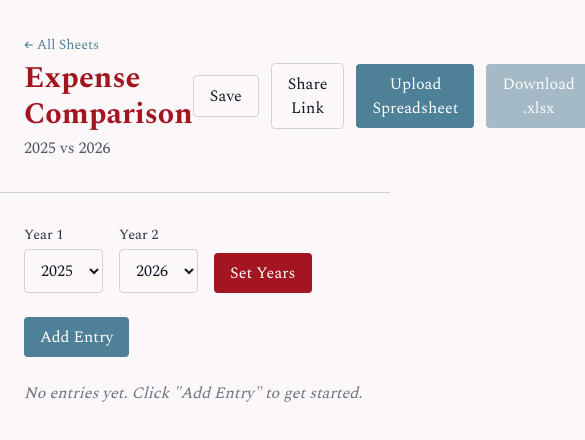
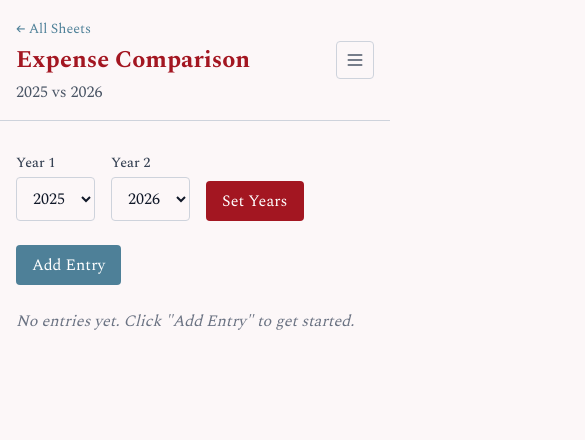
Before and after one commit to Eyesofbanquo/tapptricity, a Next.js app: page /expense-comparison/1 in a window 390 px wide. Shown: the top 440 px of the page, 585 px wide, since content can reach past the window. Built offline with nearby package versions, Linux system fonts and the light colour scheme.

Commit message:
integrate mobile/desktop menus
- conditional desktop buttons: save/download if rows, upload if empty
- add desktop delete button with crimson styling
- mobile hamburger menu with ActionMenu component
- save toast, responsive header padding, gap between title and menu

```diff
--- a/src/app/expense-comparison/[code]/page.tsx
+++ b/src/app/expense-comparison/[code]/page.tsx
@@ -1,6 +1,6 @@
 "use client";
 
-import { use, useState, useCallback } from "react";
+import { use, useState, useCallback, useEffect, useRef } from "react";
 import Link from "next/link";
 import { useRouter } from "next/navigation";
 import { useExpenseComparison } from "@/hooks/useExpenseComparison";
@@ -9,10 +9,12 @@ import type { EditTarget } from "@/components/expense-comparison/AddEntryModal";
 import { YearSelector } from "@/components/expense-comparison/YearSelector";
 import { ExpenseTable } from "@/components/expense-comparison/ExpenseTable";
 import { AddEntryModal } from "@/components/expense-comparison/AddEntryModal";
-import { DownloadButton } from "@/components/expense-comparison/DownloadButton";
-import { UploadButton } from "@/components/expense-comparison/UploadButton";
+import { DownloadButton, downloadExpenseSheet } from "@/components/expense-comparison/DownloadButton";
+import { UploadButton, parseExpenseFile } from "@/components/expense-comparison/UploadButton";
 import { ShareButton } from "@/components/expense-comparison/ShareButton";
 import { SaveButton } from "@/components/expense-comparison/SaveButton";
+import { ActionMenu } from "@/components/expense-comparison/ActionMenu";
+import { Toast } from "@/components/expense-comparison/Toast";
 import { DeleteSheetDialog } from "@/components/expense-comparison/DeleteSheetDialog";
 
 export default function ExpenseComparisonSheetPage({
@@ -22,11 +24,33 @@ export default function ExpenseComparisonSheetPage({
 }) {
   const { code } = use(params);
   const router = useRouter();
-  const { state, loaded, setYears, addEntry, bulkAddEntries, deleteRow, setRegion, flushSave, deleteSheet } =
+  const { state, loaded, saving, setYears, addEntry, bulkAddEntries, deleteRow, setRegion, flushSave, deleteSheet } =
     useExpenseComparison(code);
   const [editTarget, setEditTarget] = useState<EditTarget | null>(null);
   const [showDeleteDialog, setShowDeleteDialog] = useState(false);
   const [pendingDeleteRowId, setPendingDeleteRowId] = useState<string | null>(null);
+  const [showToast, setShowToast] = useState(false);
+  const prevSaving = useRef(false);
+
+  const mobileFileInputRef = useRef<HTMLInputElement>(null);
+
+  useEffect(() => {
+    if (prevSaving.current && !saving) {
+      setShowToast(true);
+      const t = setTimeout(() => setShowToast(false), 2000);
+      return () => clearTimeout(t);
+    }
+    prevSaving.current = saving;
+  }, [saving]);
+
+  const handleShare = useCallback(() => {
+    const url = `${window.location.origin}/expense-comparison/${code}`;
+    navigator.clipboard.writeText(url);
+  }, [code]);
+
+  const handleDownload = useCallback(() => {
+    downloadExpenseSheet(state);
+  }, [state]);
 
   function handleEditCell(rowId: string, month: MonthName) {
     const row = state.rows.find((r) => r.id === rowId);
@@ -79,27 +103,61 @@ export default function ExpenseComparisonSheetPage({
 
   return (
     <div className="min-h-screen bg-snow">
-      <header className="border-b border-silver px-6 py-8">
-        <div className="max-w-[90rem] mx-auto flex items-center justify-between">
+      <header className="border-b border-silver px-4 py-4 md:px-6 md:py-8">
+        <div className="max-w-[90rem] mx-auto flex items-center justify-between gap-4">
           <div>
             <Link href="/expense-sheets" className="text-steel text-sm hover:underline">
               &larr; All Sheets
             </Link>
-            <h1 className="text-3xl font-bold text-crimson mt-1">{headerTitle}</h1>
+            <h1 className="text-2xl md:text-3xl font-bold text-crimson mt-1">{headerTitle}</h1>
             <p className="text-gray-600 mt-1">
               {state.year1} vs {state.year2}
             </p>
           </div>
-          <div className="flex items-center gap-3">
-            <SaveButton onSave={flushSave} />
+
+          {/* Desktop action buttons */}
+          <div className="hidden md:flex items-center gap-3">
+            {state.rows.length > 0 && <SaveButton saving={saving} onSave={flushSave} />}
+            {state.rows.length === 0 && <UploadButton bulkAddEntries={bulkAddEntries} setRegion={setRegion} />}
             <ShareButton code={code} />
-            <UploadButton bulkAddEntries={bulkAddEntries} setRegion={setRegion} />
-            <DownloadButton state={state} />
+            {state.rows.length > 0 && <DownloadButton state={state} />}
+            <button
+              onClick={() => setShowDeleteDialog(true)}
+              className="px-4 py-2 bg-crimson text-white rounded hover:bg-red-700 transition-colors"
+            >
+              Delete
+            </button>
+          </div>
+
+          {/* Mobile hamburger menu */}
+          <div className="md:hidden">
+            <ActionMenu
+              saving={saving}
+              onSave={flushSave}
+              onShare={handleShare}
+              onUploadClick={() => mobileFileInputRef.current?.click()}
+              onDownload={handleDownload}
+              onDelete={() => setShowDeleteDialog(true)}
+              hasRows={state.rows.length > 0}
+            />
           </div>
         </div>
       </header>
 
-      <main className="max-w-[90rem] mx-auto px-6 py-8 space-y-6">
+      {/* Hidden file input for mobile upload action */}
+      <input
+        ref={mobileFileInputRef}
+        type="file"
+        accept=".xlsx,.xls,.csv"
+        className="hidden"
+        onChange={(e) => {
+          const file = e.target.files?.[0];
+          if (file) parseExpenseFile(file, bulkAddEntries, setRegion);
+          e.target.value = "";
+        }}
+      />
+
+      <main className="max-w-[90rem] mx-auto px-4 md:px-6 py-8 space-y-6">
         <YearSelector
           onSetYears={setYears}
           defaultYear1={state.year1}
@@ -128,6 +186,8 @@ export default function ExpenseComparisonSheetPage({
         onConfirm={handleConfirmDelete}
         onCancel={handleCancelDelete}
       />
+
+      <Toast message="Saved!" visible={showToast} />
     </div>
   );
 }
```
